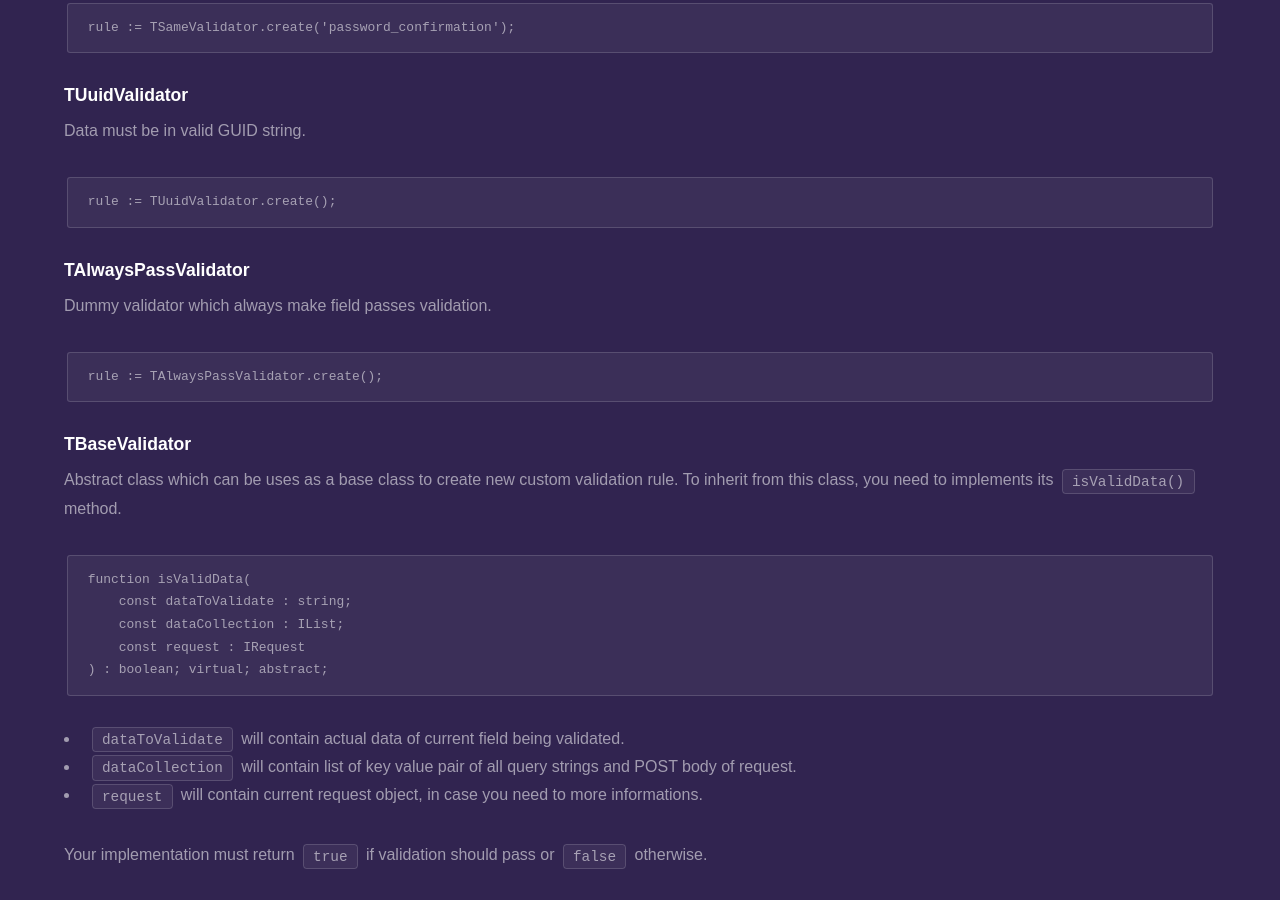
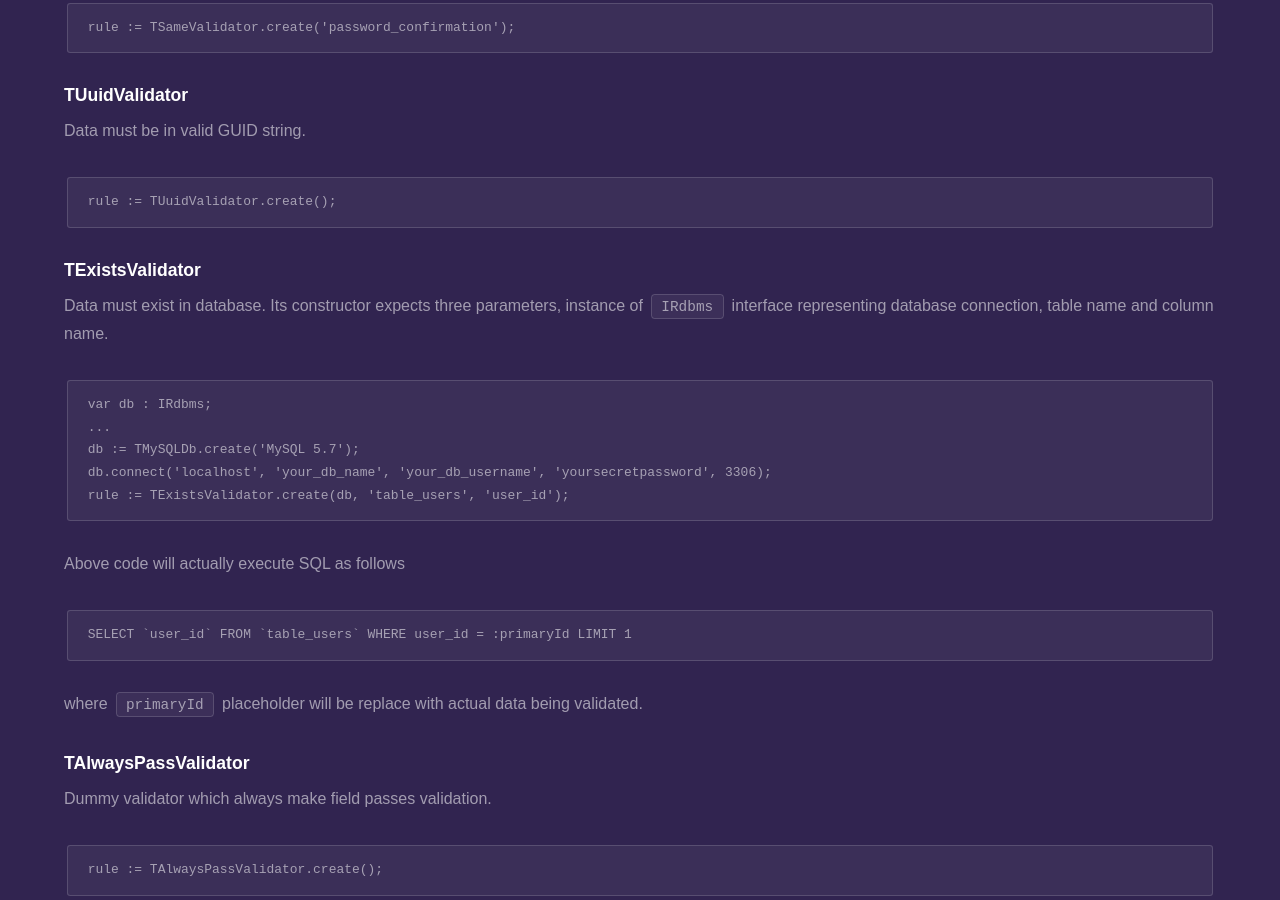
Before and after one commit to fanoframework/fanoframework.github.io, a Jekyll site: the page built from security/form-validation/built-in-validation-rules/index.md, in a window 1280 px wide and 900 px high, scrolled down 9560 px. Built offline with Jekyll 4.4.1, drawn with Linux system fonts in a browser that asks for light colours; our own code applies the rules of GitHub Pages for plain Markdown files.

Commit message:
add content about relational database

````diff
--- a/security/form-validation/built-in-validation-rules/index.md
+++ b/security/form-validation/built-in-validation-rules/index.md
@@ -412,6 +412,25 @@ Data must be in valid GUID string.
 rule := TUuidValidator.create();
 ```
 
+### TExistsValidator
+
+Data must exist in database. Its constructor expects three parameters, instance of `IRdbms` interface representing database connection, table name and column name.
+
+```
+var db : IRdbms;
+...
+db := TMySQLDb.create('MySQL 5.7');
+db.connect('localhost', 'your_db_name', 'your_db_username', 'yoursecretpassword', 3306);
+rule := TExistsValidator.create(db, 'table_users', 'user_id');
+```
+
+Above code will actually execute SQL as follows
+
+```
+SELECT `user_id` FROM `table_users` WHERE user_id = :primaryId LIMIT 1
+```
+where `primaryId` placeholder will be replace with actual data being validated.
+
 ### TAlwaysPassValidator
 
 Dummy validator which always make field passes validation.
````
Also changed, not shown: database/index.md (added, +137 -0 lines), documentation/index.md (+4 -0 lines).
